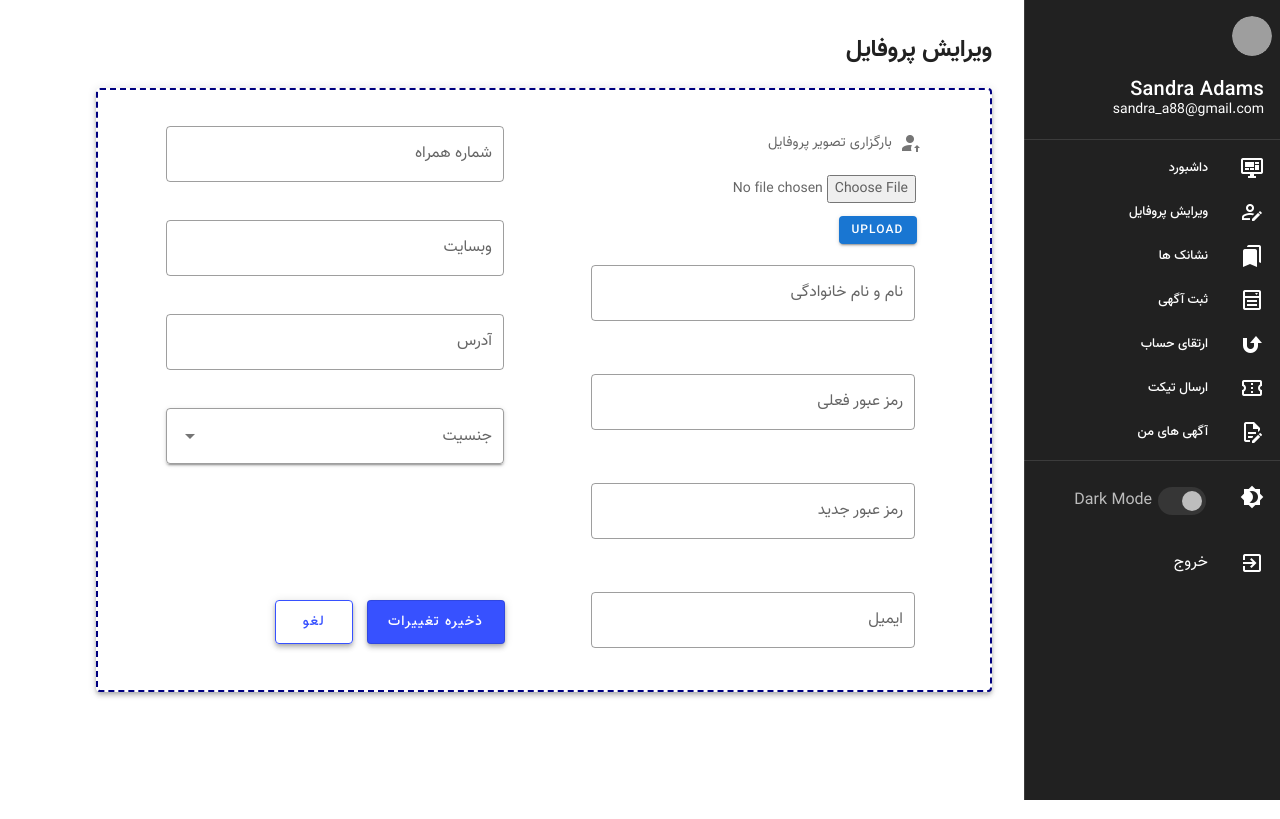
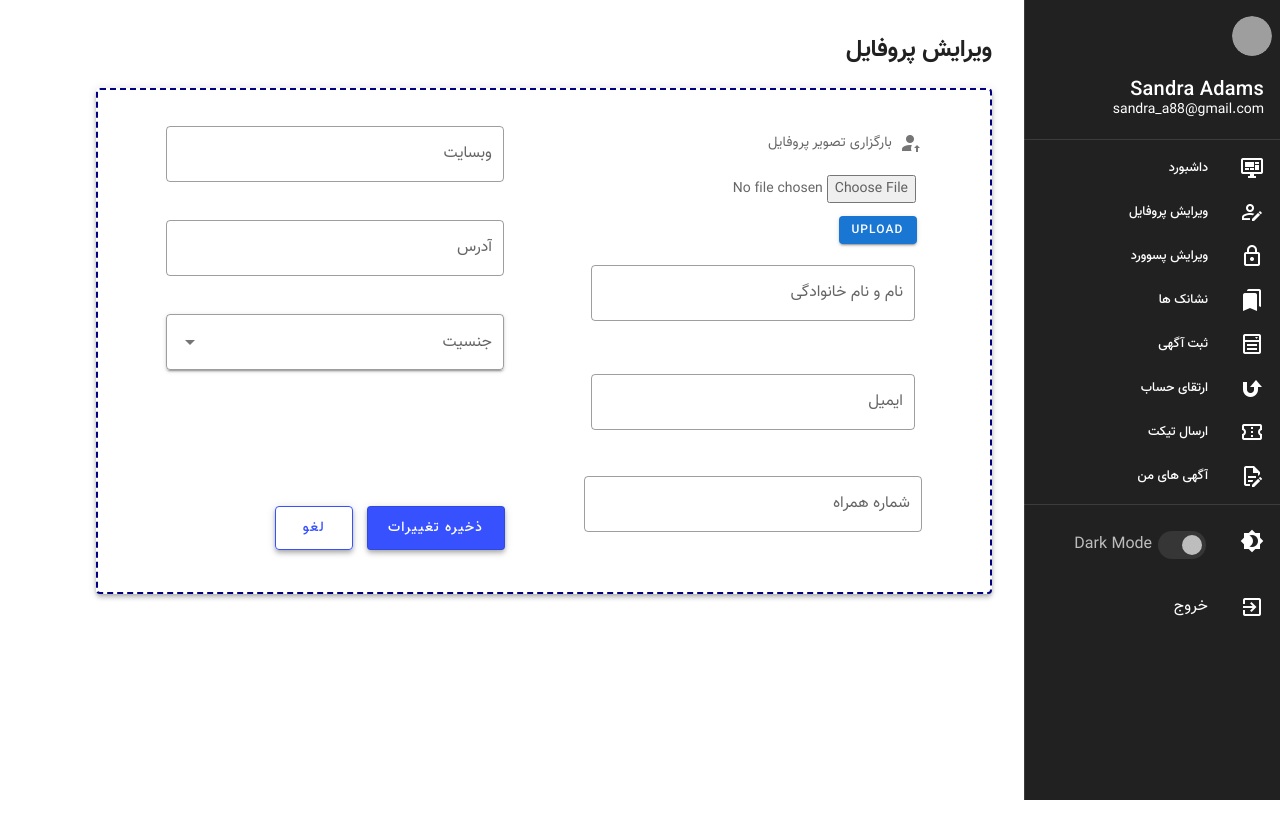
Before and after one commit to jasminet2001/Frontend, a Vue app: page /editprofile in a window 1280 px wide. Built offline with nearby package versions, Linux system fonts and the light colour scheme; grey boxes are pictures that could not be loaded; what vue-cookies would draw is missing.

Commit message:
change password updated

```diff
--- a/src/components/userpanel/EditProfile.vue
+++ b/src/components/userpanel/EditProfile.vue
@@ -40,22 +40,18 @@
                     </v-text-field>
                   </v-row>
 
-                  <v-row class="row"><v-text-field label="رمز عبور فعلی"
-                  v-model="password1"
-                  outlined></v-text-field></v-row>
-                  <v-row class="row"><v-text-field label="رمز عبور جدید"
-                  v-model="password2"
-                  outlined></v-text-field></v-row>
-                  <v-row class="row"><v-text-field label="ایمیل"
-                  v-model="email"
-                  outlined></v-text-field></v-row>
+                    <v-row class="row"><v-text-field label="ایمیل"
+                    v-model="email"
+                    outlined></v-text-field></v-row>
+
+                    <v-text-field label="شماره همراه"
+                    v-model="phone"
+                    outlined></v-text-field>
                 </v-col>
 
                 <v-col cols="6"
                 class="px-8 col">
-                  <v-text-field label="شماره همراه"
-                  v-model="phone"
-                  outlined></v-text-field>
+
                   <v-text-field label="وبسایت"
                   v-model="website"
                   outlined></v-text-field>
@@ -140,12 +136,6 @@
                                 </v-text-field>
                             </v-row>
 
-                            <v-row class="row-res"><v-text-field label="رمز عبور فعلی"
-                            v-model="password1"
-                            outlined></v-text-field></v-row>
-                            <v-row class="row-res"><v-text-field label="رمز عبور جدید"
-                            v-model="password2"
-                            outlined></v-text-field></v-row>
                             <v-row class="row-res"><v-text-field label="ایمیل"
                             v-model="email"
                             outlined></v-text-field></v-row>
--- a/src/components/userpanel/SidebarNavigation.vue
+++ b/src/components/userpanel/SidebarNavigation.vue
@@ -46,6 +46,12 @@
           <v-icon>mdi-account-edit-outline</v-icon>
         </v-list-item-icon>
         <v-list-item-title>ویرایش پروفایل</v-list-item-title>
+      </v-list-item>
+      <v-list-item link @click="changePass()">
+        <v-list-item-icon>
+          <v-icon>mdi-lock-outline</v-icon>
+        </v-list-item-icon>
+        <v-list-item-title>ویرایش پسوورد</v-list-item-title>
       </v-list-item>
       <v-list-item link>
         <v-list-item-icon>
@@ -146,6 +152,13 @@
             <v-list-item-title>ویرایش پروفایل</v-list-item-title>
           </v-list-item>
 
+          <v-list-item link @click="changePass()">
+            <v-list-item-icon>
+              <v-icon>mdi-lock-outline</v-icon>
+            </v-list-item-icon>
+            <v-list-item-title>ویرایش پسوورد</v-list-item-title>
+          </v-list-item>
+
           <v-list-item link class="py-2">
             <v-list-item-icon>
               <v-icon>mdi-bookmark-multiple</v-icon>
@@ -233,6 +246,9 @@ export default {
     Upgrade(){
       this.$router.push('/UserUpgrade');
     },
+    changePass(){
+
+    },
   },
 
 }
```
